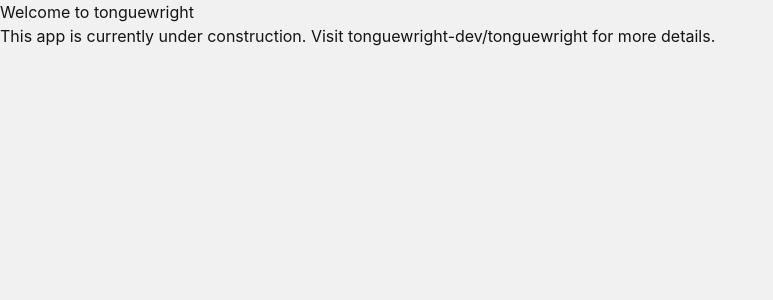
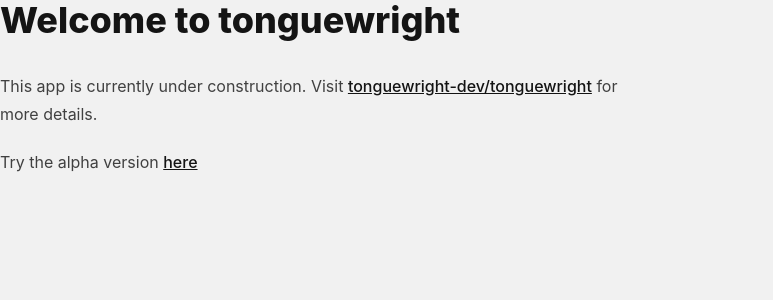
Before and after one commit to tonguewright-dev/tonguewright, a SvelteKit app in the folder app/: page / in a window 1280 px wide. Shown: the top 300 px of the page, without its empty margins (0-773 px from the left). Built offline with nearby package versions, Linux system fonts and the light colour scheme.

Commit message:
docs: add link to alpha in home screen

```diff
--- a/app/src/routes/+layout.svelte
+++ b/app/src/routes/+layout.svelte
@@ -10,6 +10,6 @@
   <link rel="icon" href={favicon} />
 </svelte:head>
 
-<div class="h-screen">
+<div class="prose h-screen">
   {@render children()}
 </div>
--- a/app/src/routes/+page.svelte
+++ b/app/src/routes/+page.svelte
@@ -4,3 +4,7 @@
     href="https://github.com/tonguewright-dev/tonguewright">tonguewright-dev/tonguewright</a
   > for more details.
 </p>
+
+<p>
+  Try the alpha version <a href="https://dev.tonguewright-app.pages.dev">here</a>
+</p>
```
